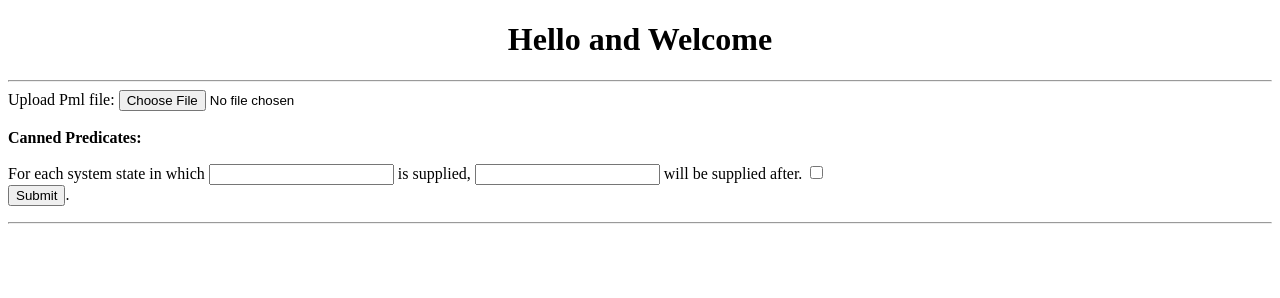
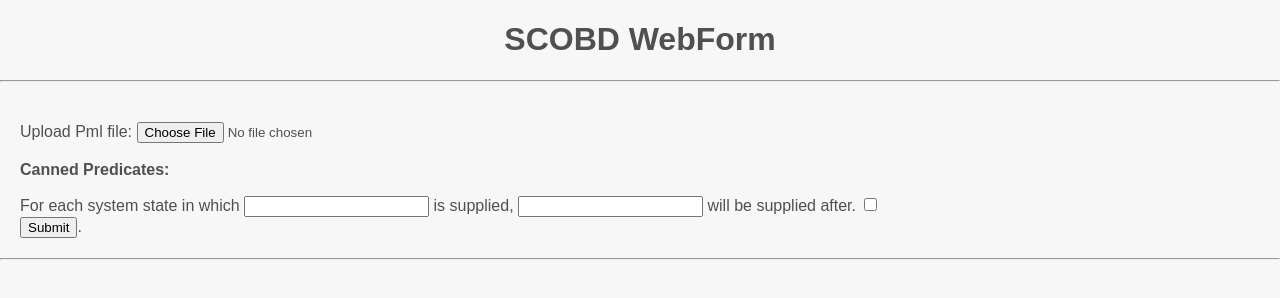
Before and after one commit to CS4098/GroupProject, a plain HTML site: page index.html in a window 1280 px wide. Drawn offline with Linux system fonts and the light colour scheme.

Commit message:
added some basic CSS

```diff
--- /dev/null
+++ b/css/layout.css
@@ -0,0 +1,12 @@
+body {
+    color: #505050;
+    background-color: #F7F7F7;
+    margin:0px;
+    font-family: Arial, Helvetica, sans-serif;
+}
+
+.main {
+    width: 100%;
+    padding-top: 20px;
+    margin: 20px;
+}
--- a/index.html
+++ b/index.html
@@ -2,11 +2,12 @@
 <html>
     <head>
         <title>SCOBD WebForm</title>
+        <link rel="stylesheet" href="css/layout.css" type="text/css">
     </head>
     <body>
-<h1 align=center>Hello and Welcome</h1>
+        <h1 align=center>SCOBD WebForm</h1>
         <hr>
-<form enctype="multipart/form-data" method="POST" action="src/main/webapp/python.cgi">
+        <form class="main" enctype="multipart/form-data" method="POST" action="src/main/webapp/python.cgi">
             Upload Pml file:
             <input type="file" name="pmlfile" value="">
             <br><br>
```
Lines whose indentation alone changed are shown as unchanged.
